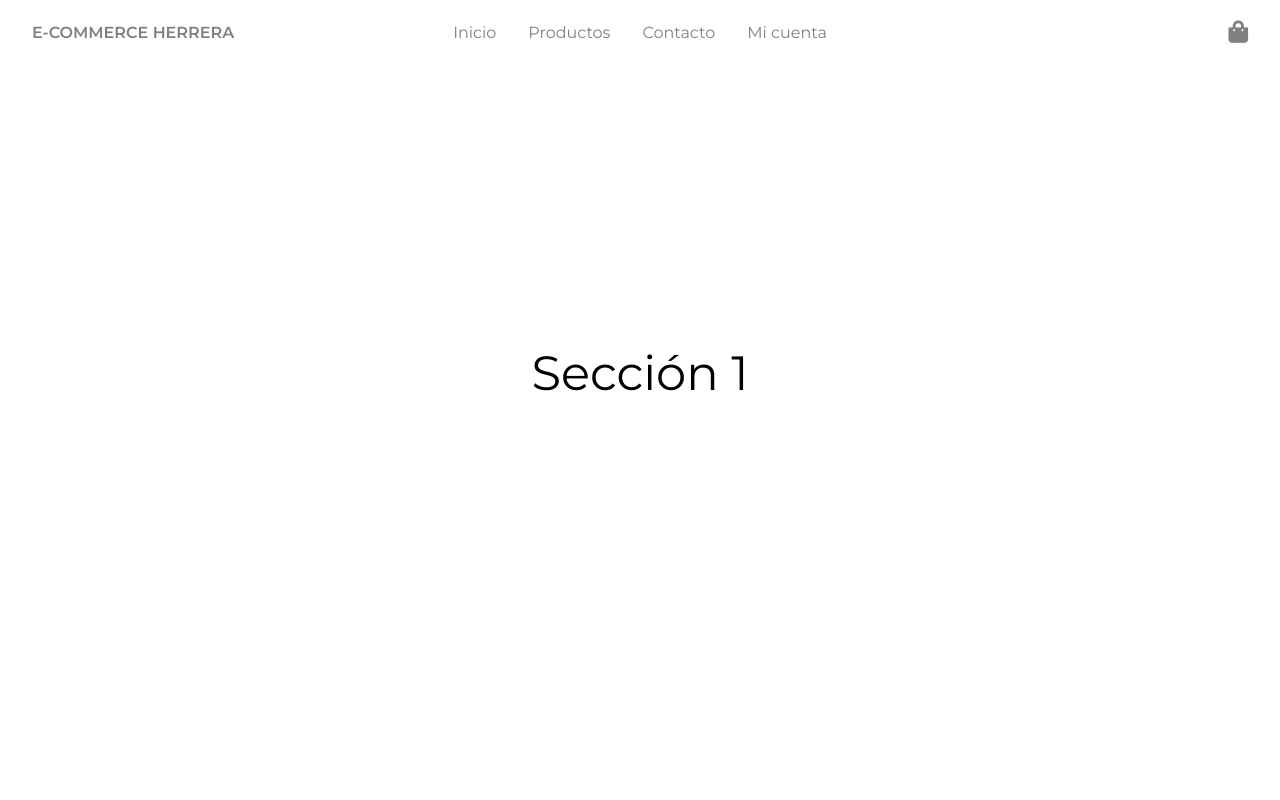
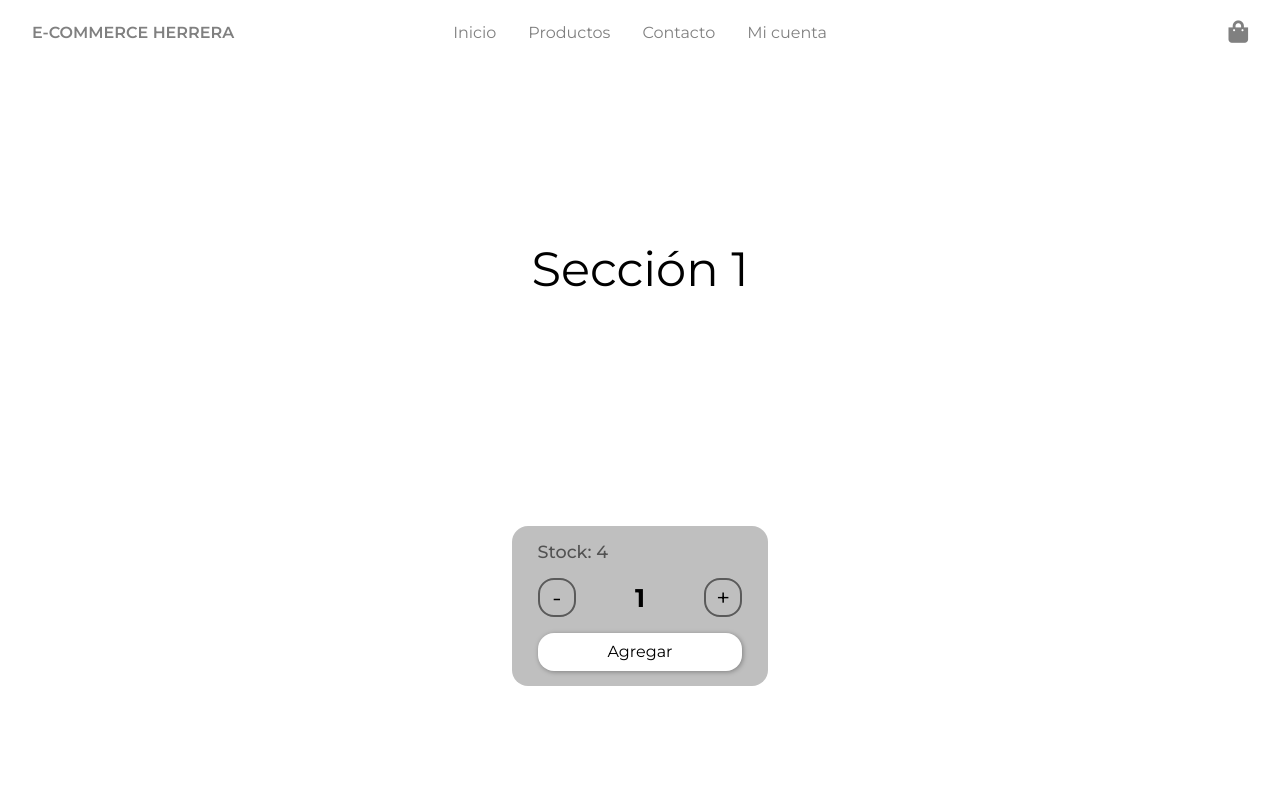
Before and after one commit to HerreraCesar/basics-store, a React (Create React App) app: page / in a window 1280 px wide. Shown: the top 800 px of the page. Built offline with nearby package versions, Linux system fonts and the light colour scheme.

Commit message:
Agregando contador

```diff
--- a/src/App.css
+++ b/src/App.css
@@ -49,10 +49,79 @@
   display: flex;
   flex-flow: column nowrap;
   width: 100%;
-  height: 140rem;
+  height: 100vh;
+  justify-content: start;
 }
 
 .section {
   margin: auto;
+  margin-top: 15rem;
   font-size: 3rem;
 }
+
+.amount {
+  width: 16rem;
+  height: 10rem;
+  margin: auto;
+  display: flex;
+  flex-flow: column nowrap;
+  background-color: rgba(128, 128, 128, 0.5);
+  border-radius: 1rem;
+  justify-content: center;
+  align-items: center;
+}
+
+.addCart {
+  font-size: 1rem;
+  width: 80%;
+  height: 2.4rem;
+  background-color: white;
+  border-radius: 1rem;
+  padding: 0.4rem 0;
+  border: none;
+  box-shadow: 1px 1px 5px grey;
+  cursor: pointer;
+  margin: 0.5rem;
+}
+
+.addCart:hover {
+  color: red;
+}
+
+.controls {
+  width: 80%;
+  display: flex;
+  flex-flow: row nowrap;
+  justify-content: space-between;
+  margin: 0.5rem;
+}
+
+.controls button {
+  width: 2.4rem;
+  height: 2.4rem;
+  background-color: transparent;
+  border: 2px solid rgb(90, 90, 90);
+  border-radius: 1rem;
+  font-size: 1.5rem;
+  font-weight: 400;
+  cursor: pointer;
+}
+
+.controls button:hover {
+  color: red;
+  border-color: red;
+}
+
+.controls span {
+  margin: auto;
+  font-size: 1.6rem;
+  font-weight: 700;
+}
+
+.stock {
+  width: 80%;
+  font-size: 1.1rem;
+  font-weight: 500;
+  margin: 0.5rem;
+  color: rgb(82, 82, 82);
+}
--- a/src/App.js
+++ b/src/App.js
@@ -9,8 +9,6 @@ function App() {
       <NavBar/>
       <div className='sections'>
         <ItemListContainer id='1'/>
-        <ItemListContainer id='2'/>
-        <ItemListContainer id='3'/>
       </div>
     </div>
   )
--- /dev/null
+++ b/src/components/ItemCount.js
@@ -0,0 +1,37 @@
+import React from 'react';
+import { useState } from 'react';
+
+const ItemCount = ({stock}) => {
+    const [quantity, setQuantity] = useState(1);
+    function modifyAmount(e) {
+        if (e.target.id === 'increase') {
+            if (quantity >= stock) {
+                alert('No hay más productos')
+            }
+            else {
+                setQuantity(quantity+1)
+            }
+        }
+        else if (e.target.id === 'decrease') {
+            if (quantity <= 1) {
+                alert('La cantida no puede ser menor a uno.')
+            }
+            else {
+                setQuantity(quantity-1)
+            }
+        }
+    }
+    return (
+        <div className='amount'>
+            <p className='stock'>Stock: {stock-quantity}</p>
+            <div className='controls'>
+                <button onClick={modifyAmount} id='decrease'>-</button>
+                <span>{quantity}</span>
+                <button onClick={modifyAmount} id='increase'>+</button>
+            </div>
+            <button className='addCart'>Agregar</button>
+        </div>
+    )
+}
+
+export default ItemCount
--- a/src/components/ItemListContainer.js
+++ b/src/components/ItemListContainer.js
@@ -1,8 +1,12 @@
 import React from 'react'
+import ItemCount from './ItemCount'
 
 const ItemListContainer = (props) => {
     return (
-        <div className='section'>Sección {props.id}</div>
+        <>
+            <div className='section'>Sección {props.id}</div>
+            <ItemCount stock='5'/>
+        </>
     )
 }
 
```
